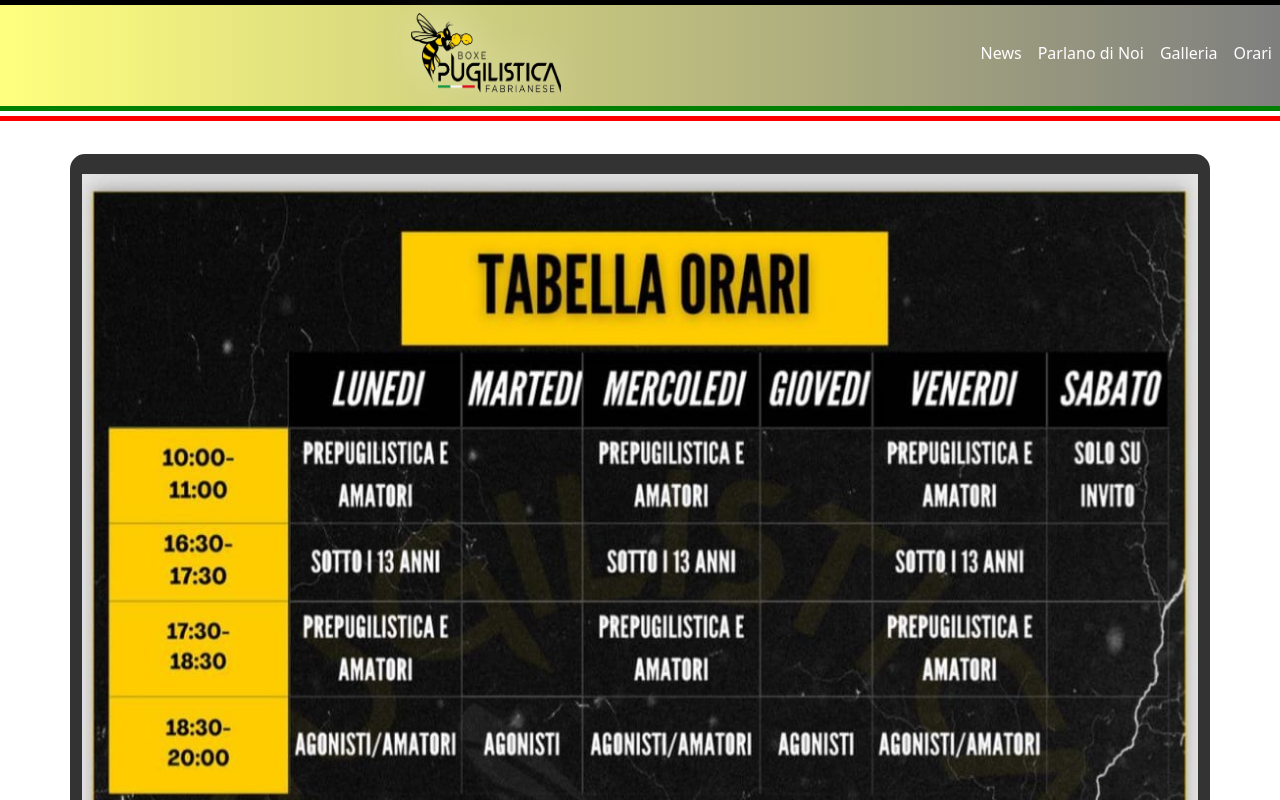
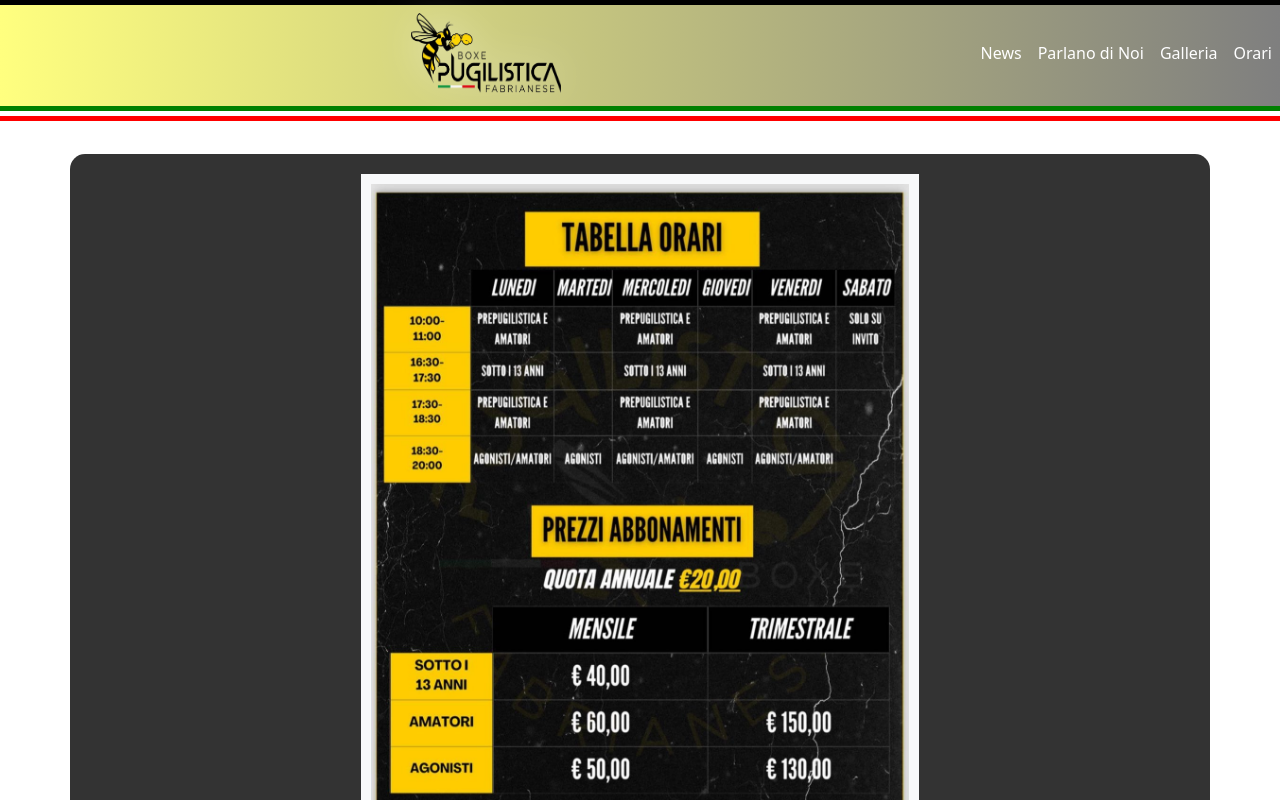
Before and after one commit to francescocaccia/IscrizioniPalestra-FrontEnd, a React (Vite) app: page /#/orari in a window 1280 px wide. Shown: the top 800 px of the page. Built offline with nearby package versions, Linux system fonts and the light colour scheme.

Commit message:
volantino ok

```diff
--- a/src/components/Orari.jsx
+++ b/src/components/Orari.jsx
@@ -5,7 +5,20 @@ import volantinorari from "../volantinorari.jpg";
 const Orari = () => {
   return (
     <Container className="orari-container mt-5">
-      <Card.Img variant="top" src={volantinorari} alt="Orari delle lezioni" />
+      <div className="d-flex justify-content-center">
+        <Card.Img
+          variant="top"
+          src={volantinorari}
+          alt="Orari delle lezioni"
+          style={{
+            maxWidth: "50%",
+            height: "auto",
+            backgroundColor: "#f8f9fa", // Aggiungi uno sfondo grigio chiaro (opzionale)
+            padding: "10px", // Aggiungi padding intorno all'immagine (opzionale)
+          }}
+        />
+      </div>
+
       <Alert variant="success" className="mt-4">
         <h4 className="text-center">Lezioni Private</h4>
         <p className="text-center">
```
